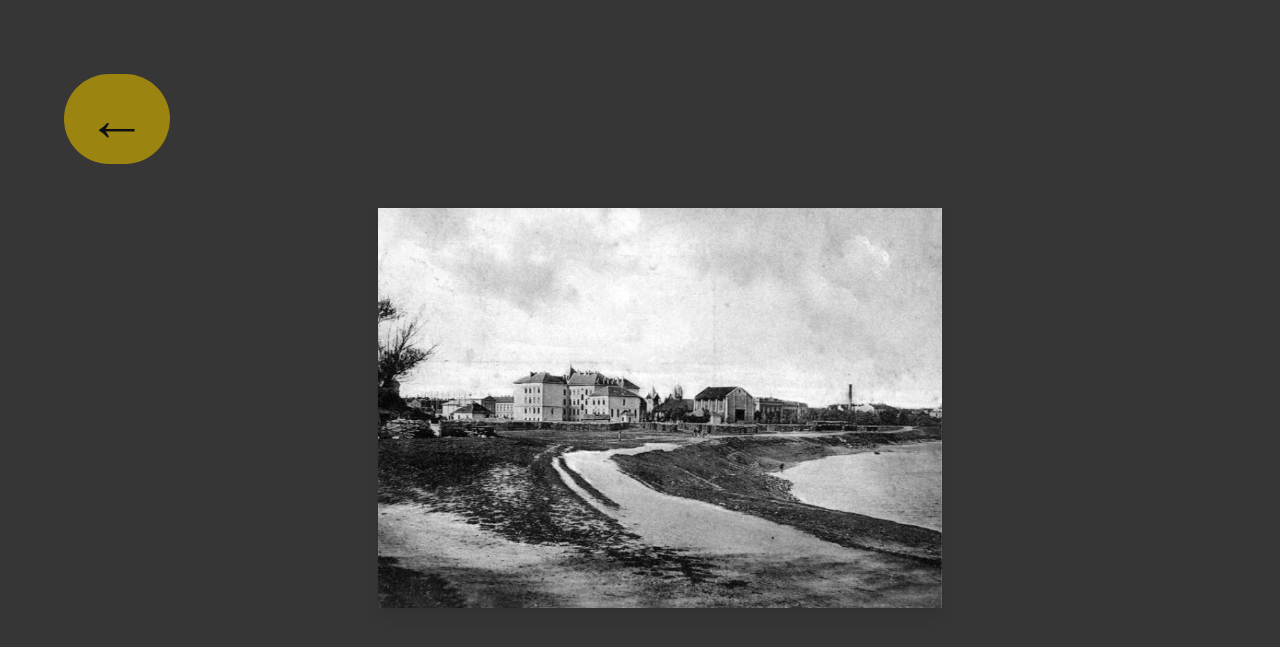
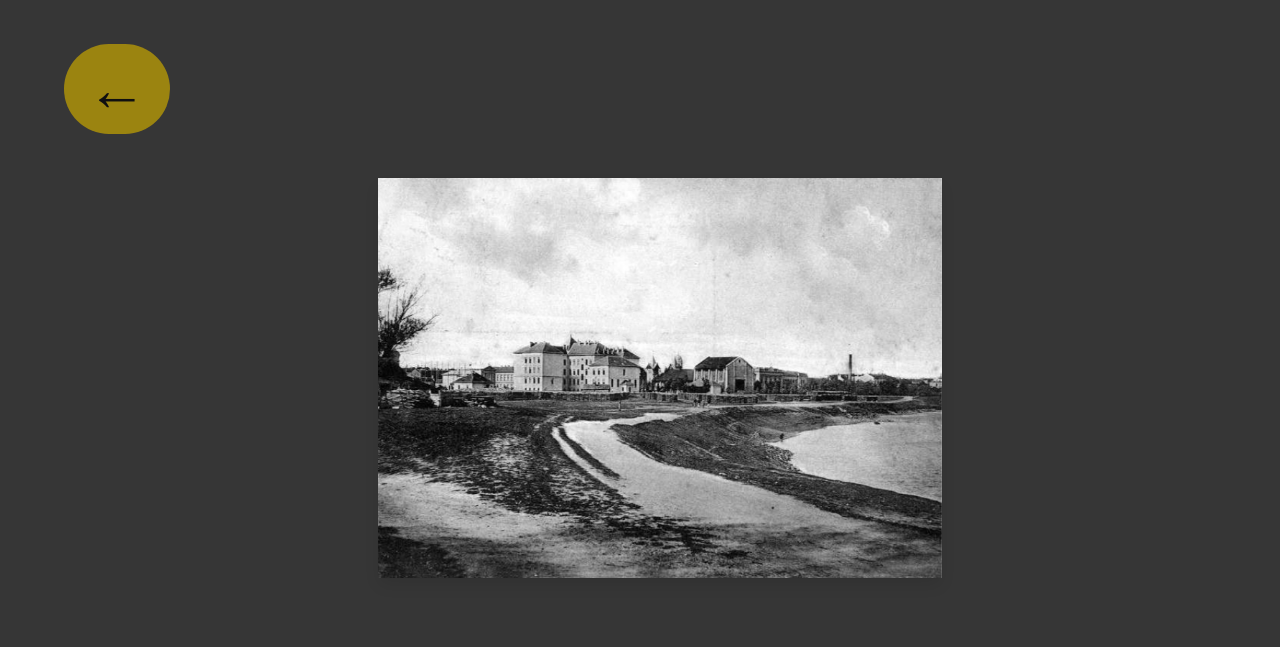
Before and after one commit to chifanlaura/chifanlaura.github.io, a plain HTML site: page Istorie/diferit.html in a window 1280 px wide. Shown: the part 79-726 px from the top of the page. Drawn offline with nearby package versions, Linux system fonts and the light colour scheme.

Commit message:
link, spacing fix

```diff
--- a/Istorie/diferit.html
+++ b/Istorie/diferit.html
@@ -44,7 +44,7 @@
 	<div id="main" class="hero is-fullheight has-background-dark">
 		<div class="hero-body">
 			<div class="container">
-				<div class="columns is-multiline mt-6">
+				<div class="columns is-multiline">
 					<div class="column is-12">
 						<input class="back-button" type="button" value="←" onclick="history.back()">
 					</div>
```
Also changed, not shown: Istorie/Isorie.html (+1 -1 lines), Istorie/diferit2.html (+1 -1 lines), Istorie/diferit3.html (+1 -1 lines).
